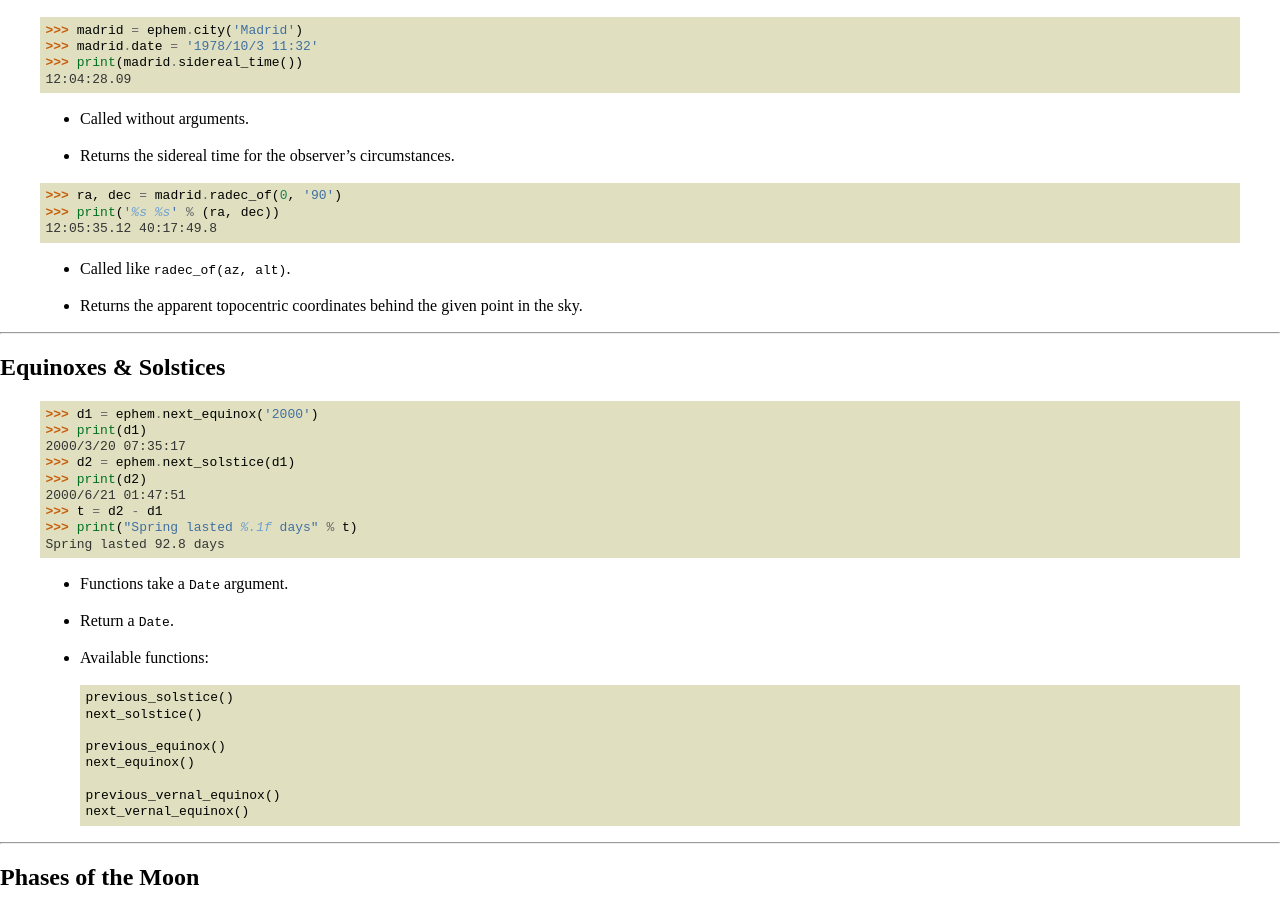
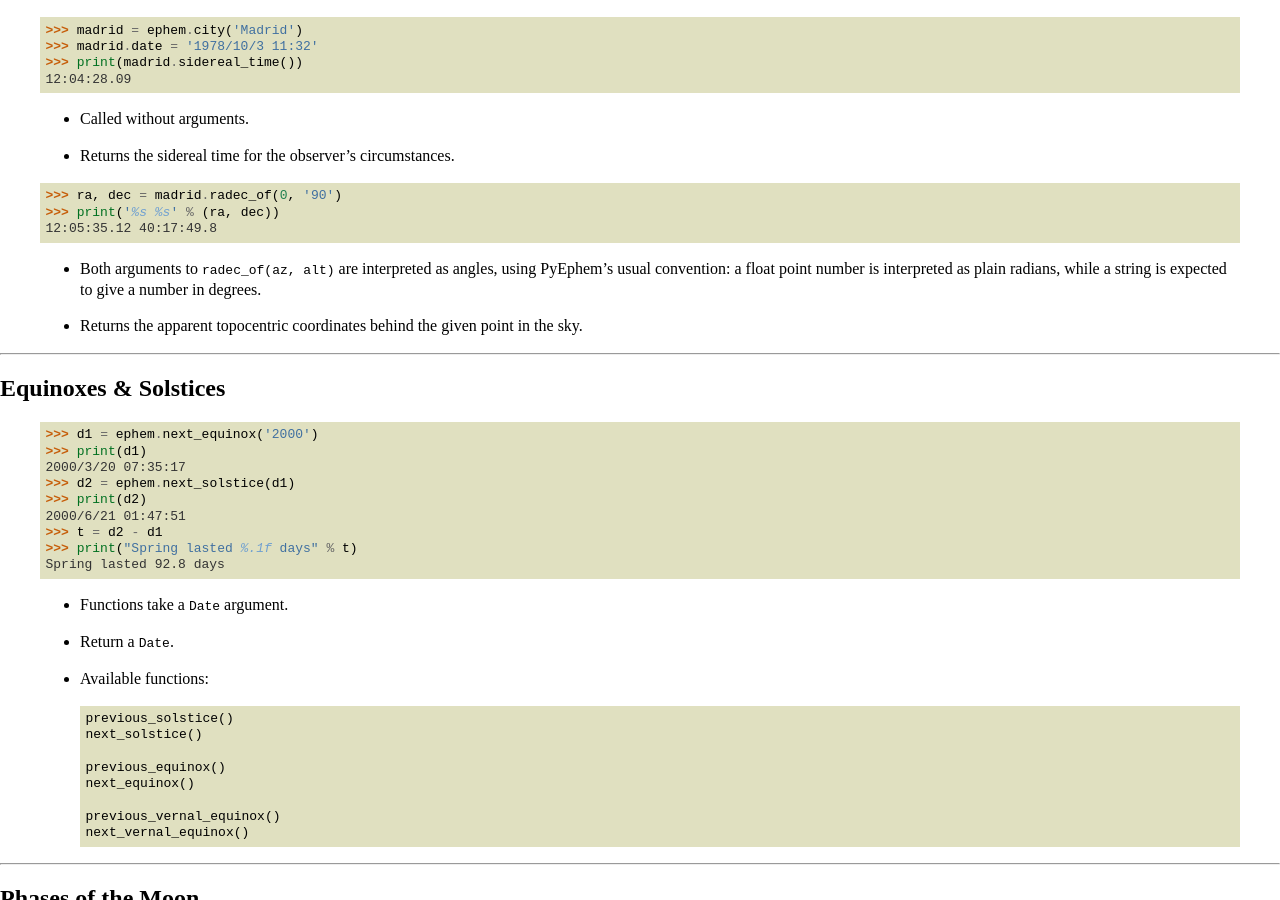
Before and after one commit to brandon-rhodes/pyephem, a Sphinx documentation site: the page built from ephem/doc/quick.rst, in a window 1280 px wide and 900 px high, scrolled down 10275 px. Built offline with Sphinx 7.4.7, drawn with Linux system fonts in a browser that asks for light colours; pages that are not in the unit, such as notebooks, are missing from menus.

Commit message:
Fully document the arguments to `radec_of()`
This generated a question: https://stackoverflow.com/questions/67902907/

```diff
--- a/ephem/doc/quick.rst
+++ b/ephem/doc/quick.rst
@@ -658,7 +658,10 @@ other Observer methods
  >>> print('%s %s' % (ra, dec))
  12:05:35.12 40:17:49.8
 
- * Called like ``radec_of(az, alt)``.
+ * Both arguments to ``radec_of(az, alt)`` are interpreted as angles,
+   using PyEphem’s usual convention:
+   a float point number is interpreted as plain radians,
+   while a string is expected to give a number in degrees.
  * Returns the apparent topocentric coordinates
    behind the given point in the sky.
 
```
